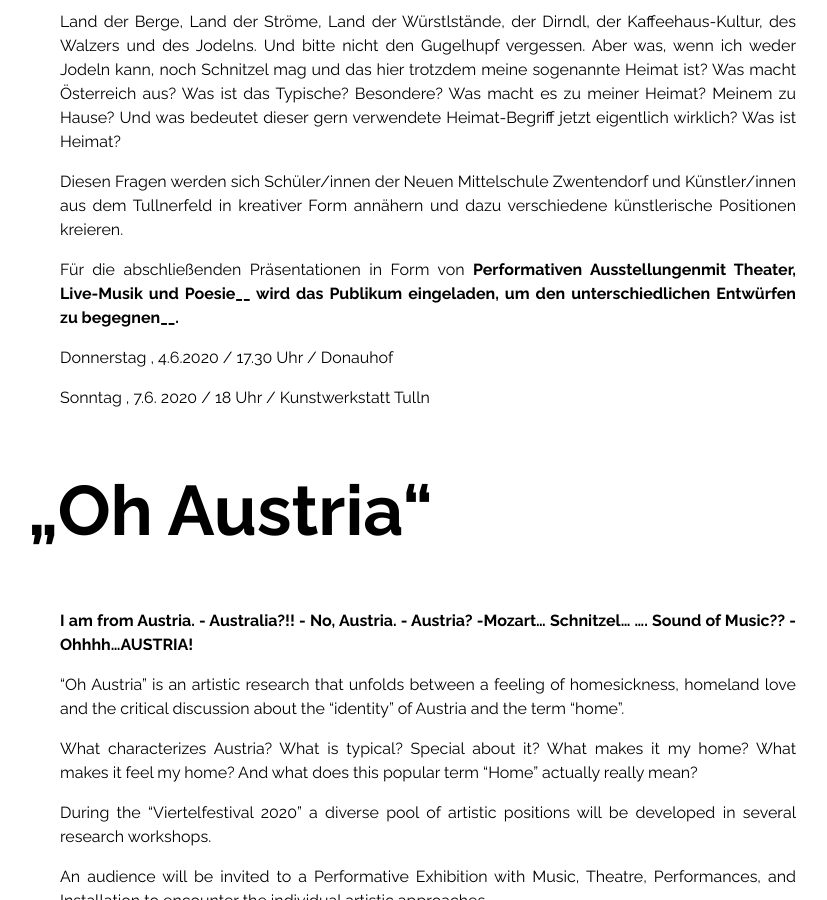
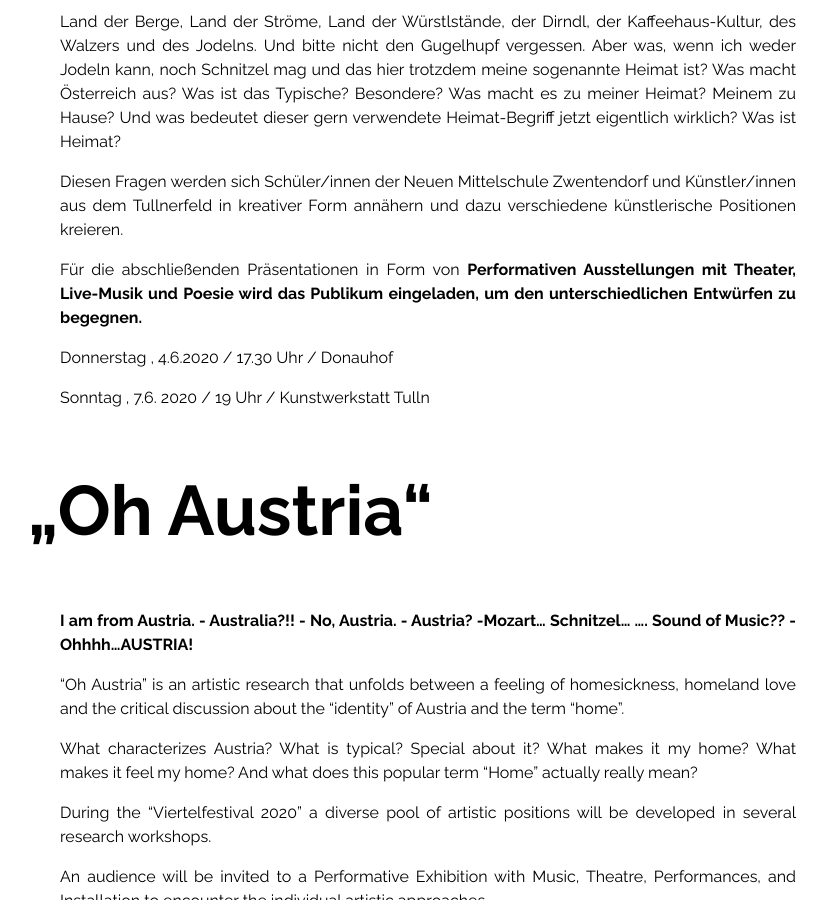
Before and after one commit to matteocarpi/julia, a Jekyll site: the page built from _posts/2019-11-01-oh-austria.md, in a window 1280 px wide and 900 px high, scrolled down 1174 px. Shown: the whole window, without its empty margins (212-1039 px from the left). Built offline with Jekyll 4.4.1, drawn with Linux system fonts in a browser that asks for light colours.

Commit message:
Update from Forestry.io Julia Proeglhoef updated _posts/2019-11-01-oh-austria.md

```diff
--- a/_posts/2019-11-01-oh-austria.md
+++ b/_posts/2019-11-01-oh-austria.md
@@ -27,11 +27,11 @@ description: |-
 
   Diesen Fragen werden sich Schüler/innen der Neuen Mittelschule Zwentendorf und Künstler/innen aus dem Tullnerfeld in kreativer Form annähern und dazu verschiedene künstlerische Positionen kreieren.
 
-  Für die abschließenden Präsentationen in Form von **Performativen Ausstellungenmit Theater, Live-Musik und Poesie__ wird das Publikum eingeladen, um den unterschiedlichen Entwürfen zu begegnen__.**
+  Für die abschließenden Präsentationen in Form von **Performativen Ausstellungen mit Theater, Live-Musik und Poesie wird das Publikum eingeladen, um den unterschiedlichen Entwürfen zu begegnen.**
 
   Donnerstag , 4.6.2020 / 17.30 Uhr / Donauhof
 
-  Sonntag , 7.6. 2020 / 18 Uhr / Kunstwerkstatt Tulln
+  Sonntag , 7.6. 2020 / 19 Uhr / Kunstwerkstatt Tulln
 
   ## **„Oh Austria“**
 
```
Also changed, not shown: other parts of _posts/2019-11-01-oh-austria.md (+1 -1 lines).
